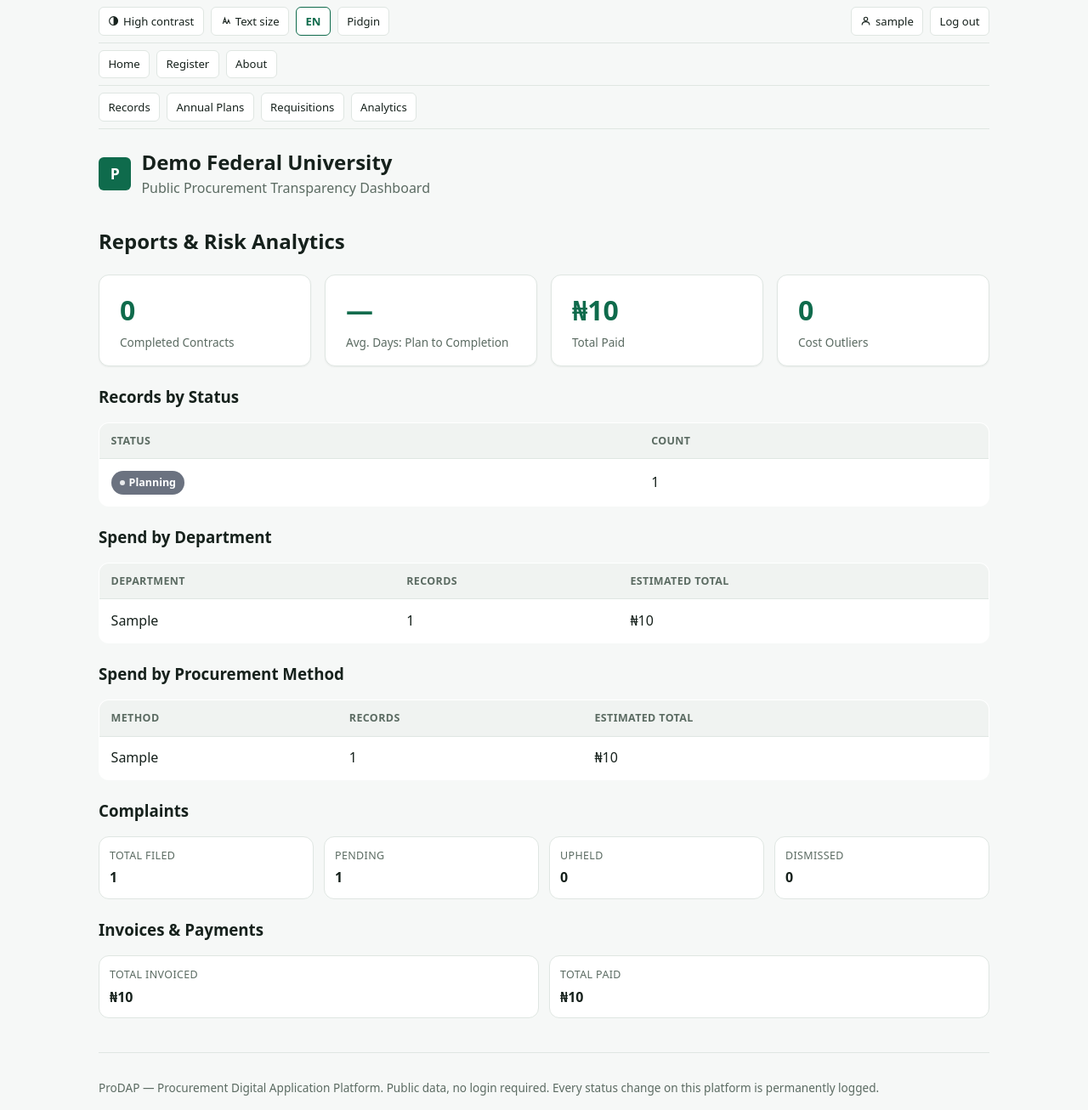
After one commit to DonPuzo/prodap, a Django app: page /staff/analytics/ in a window 1280 px wide. The commit adds this page. Shown: the whole page at 85% size. Run offline with Django 5.2, Linux system fonts and the light colour scheme; a user stored in the database is signed in; tables that the repository leaves empty hold one stand-in row (values such as "Sample post"); data that the repository does not hold is empty.

Commit message:
Add Reports & Risk Analytics page (Phase 5, first slice)
Pure read/aggregation over data every other view already writes --
records by status, spend by department/method, cost-outlier count,
complaint outcome breakdown, total invoiced/paid, and average
requisition-to-completion cycle time. No new models, no new gates.
Visible to any authenticated staff member, same as staff_record_list/
staff_requisition_list -- doesn't expose anything an individual staff
member couldn't already see by opening each record's detail page.

Found and fixed during local verification: the avg-cycle-days stat
card used `{% if avg_cycle_days %}`, which treats a genuine 0-day
average (same-day completion) as falsy and wrongly showed the "no
data" dash instead of "0". Fixed with an explicit `is not None` check
and added a regression test.

Co-Authored-By: Claude Sonnet 5 <noreply@anthropic.com>

```diff
--- a/procurement/urls.py
+++ b/procurement/urls.py
@@ -100,4 +100,7 @@ urlpatterns = [
     path('staff/contracts/<uuid:pk>/invoices/submit/', views.staff_invoice_submit, name='staff_invoice_submit'),
     path('staff/invoices/<uuid:pk>/review/', views.staff_invoice_review, name='staff_invoice_review'),
     path('staff/invoices/<uuid:pk>/pay/', views.staff_payment_record, name='staff_payment_record'),
+
+    # Phase 5: Reports & Risk Analytics.
+    path('staff/analytics/', views.staff_analytics, name='staff_analytics'),
 ]
--- a/procurement/views.py
+++ b/procurement/views.py
@@ -45,8 +45,9 @@ from .forms import (
 )
 from .i18n import STRINGS, DEFAULT_LANG, get_strings
 from .models import (
-    Award, Bid, Clarification, Complaint, Contract, Invoice, Milestone, Payment, PerformanceGuarantee, PlanLine,
-    PrequalificationApplicant, ProcurementPlan, ProcurementRecord, RecordFlag, Requisition, Solicitation, User,
+    Award, Bid, Clarification, Complaint, Contract, ContractCompletion, Invoice, Milestone, Payment,
+    PerformanceGuarantee, PlanLine, PrequalificationApplicant, ProcurementPlan, ProcurementRecord, RecordFlag,
+    Requisition, Solicitation, User,
 )
 from .permissions import role_required
 from .services import (
@@ -1054,3 +1055,53 @@ def staff_payment_record(request, pk):
             except ValidationError as exc:
                 messages.error(request, exc.message if hasattr(exc, 'message') else exc.messages)
     return redirect('staff_solicitation_detail', pk=invoice.contract.award.solicitation_id)
+
+
+# --- Reports & Risk Analytics (blueprint Phase 5). Pure read/aggregation
+# over data every other view already writes — no new models, no new gates.
+# @login_required only, same visibility as staff_record_list/
+# staff_requisition_list: this doesn't expose anything an individual staff
+# member couldn't already see by opening each record's detail page. ---
+
+@login_required
+def staff_analytics(request):
+    records = ProcurementRecord.objects.all()
+
+    status_counts = list(records.values('status').annotate(count=Count('id')).order_by('status'))
+    department_totals = list(
+        records.values('department').annotate(total=Sum('estimated_cost'), count=Count('id')).order_by('-total')
+    )
+    method_totals = list(
+        records.values('procurement_method').annotate(total=Sum('estimated_cost'), count=Count('id')).order_by('-total')
+    )
+
+    # is_cost_outlier() runs its own comparison query per record — fine at
+    # this scale (a single institution's annual procurement volume), not
+    # optimized for a much larger dataset.
+    outlier_count = sum(1 for r in records.filter(awarded_cost__isnull=False) if r.is_cost_outlier())
+
+    complaint_counts = {
+        row['status']: row['count'] for row in Complaint.objects.values('status').annotate(count=Count('id'))
+    }
+
+    total_paid = Payment.objects.aggregate(total=Sum('amount'))['total'] or 0
+    total_invoiced = Invoice.objects.aggregate(total=Sum('amount'))['total'] or 0
+
+    cycle_days = []
+    for completion in ContractCompletion.objects.select_related('contract__award__solicitation__record'):
+        record = completion.contract.award.solicitation.record
+        cycle_days.append((completion.completed_at.date() - record.created_at.date()).days)
+    avg_cycle_days = round(sum(cycle_days) / len(cycle_days)) if cycle_days else None
+
+    return render(request, 'staff/analytics.html', {
+        'status_counts': status_counts,
+        'department_totals': department_totals,
+        'method_totals': method_totals,
+        'outlier_count': outlier_count,
+        'complaint_counts': complaint_counts,
+        'complaint_total': sum(complaint_counts.values()),
+        'total_paid': total_paid,
+        'total_invoiced': total_invoiced,
+        'avg_cycle_days': avg_cycle_days,
+        'completed_count': len(cycle_days),
+    })
--- a/templates/base.html
+++ b/templates/base.html
@@ -48,6 +48,7 @@
     <a href="{% url 'staff_record_list' %}">Records</a>
     <a href="{% url 'staff_plan_list' %}">Annual Plans</a>
     <a href="{% url 'staff_requisition_list' %}">Requisitions</a>
+    <a href="{% url 'staff_analytics' %}">Analytics</a>
   </div>
   {% endif %}
   <header class="site-header">
--- /dev/null
+++ b/templates/staff/analytics.html
@@ -0,0 +1,79 @@
+{% extends "base.html" %}
+{% load humanize %}
+{% block content %}
+<h2>Reports &amp; Risk Analytics</h2>
+
+<div class="stats">
+  <div class="stat-card">
+    <div class="value">{{ completed_count }}</div>
+    <div class="label">Completed Contracts</div>
+  </div>
+  <div class="stat-card">
+    <div class="value">{% if avg_cycle_days is not None %}{{ avg_cycle_days }}{% else %}—{% endif %}</div>
+    <div class="label">Avg. Days: Plan to Completion</div>
+  </div>
+  <div class="stat-card">
+    <div class="value">₦{{ total_paid|floatformat:0|intcomma }}</div>
+    <div class="label">Total Paid</div>
+  </div>
+  <div class="stat-card">
+    <div class="value">{{ outlier_count }}</div>
+    <div class="label">Cost Outliers</div>
+  </div>
+</div>
+
+<h3>Records by Status</h3>
+<table class="record-list">
+  <thead><tr><th>Status</th><th>Count</th></tr></thead>
+  <tbody>
+    {% for row in status_counts %}
+    <tr>
+      <td data-label="Status"><span class="badge badge-{{ row.status|lower }}">{{ row.status }}</span></td>
+      <td data-label="Count">{{ row.count }}</td>
+    </tr>
+    {% endfor %}
+  </tbody>
+</table>
+
+<h3 style="margin-top: var(--space-5);">Spend by Department</h3>
+<table class="record-list">
+  <thead><tr><th>Department</th><th>Records</th><th>Estimated Total</th></tr></thead>
+  <tbody>
+    {% for row in department_totals %}
+    <tr>
+      <td data-label="Department">{{ row.department }}</td>
+      <td data-label="Records">{{ row.count }}</td>
+      <td data-label="Estimated Total">₦{{ row.total|floatformat:0|intcomma }}</td>
+    </tr>
+    {% endfor %}
+  </tbody>
+</table>
+
+<h3 style="margin-top: var(--space-5);">Spend by Procurement Method</h3>
+<table class="record-list">
+  <thead><tr><th>Method</th><th>Records</th><th>Estimated Total</th></tr></thead>
+  <tbody>
+    {% for row in method_totals %}
+    <tr>
+      <td data-label="Method">{{ row.procurement_method }}</td>
+      <td data-label="Records">{{ row.count }}</td>
+      <td data-label="Estimated Total">₦{{ row.total|floatformat:0|intcomma }}</td>
+    </tr>
+    {% endfor %}
+  </tbody>
+</table>
+
+<h3 style="margin-top: var(--space-5);">Complaints</h3>
+<div class="detail-grid">
+  <div class="field"><div class="label">Total Filed</div><div class="val">{{ complaint_total }}</div></div>
+  <div class="field"><div class="label">Pending</div><div class="val">{{ complaint_counts.pending|default:0 }}</div></div>
+  <div class="field"><div class="label">Upheld</div><div class="val">{{ complaint_counts.upheld|default:0 }}</div></div>
+  <div class="field"><div class="label">Dismissed</div><div class="val">{{ complaint_counts.dismissed|default:0 }}</div></div>
+</div>
+
+<h3 style="margin-top: var(--space-5);">Invoices &amp; Payments</h3>
+<div class="detail-grid">
+  <div class="field"><div class="label">Total Invoiced</div><div class="val">₦{{ total_invoiced|floatformat:0|intcomma }}</div></div>
+  <div class="field"><div class="label">Total Paid</div><div class="val">₦{{ total_paid|floatformat:0|intcomma }}</div></div>
+</div>
+{% endblock %}
```
Also changed, not shown: procurement/tests.py (+110 -0 lines).
